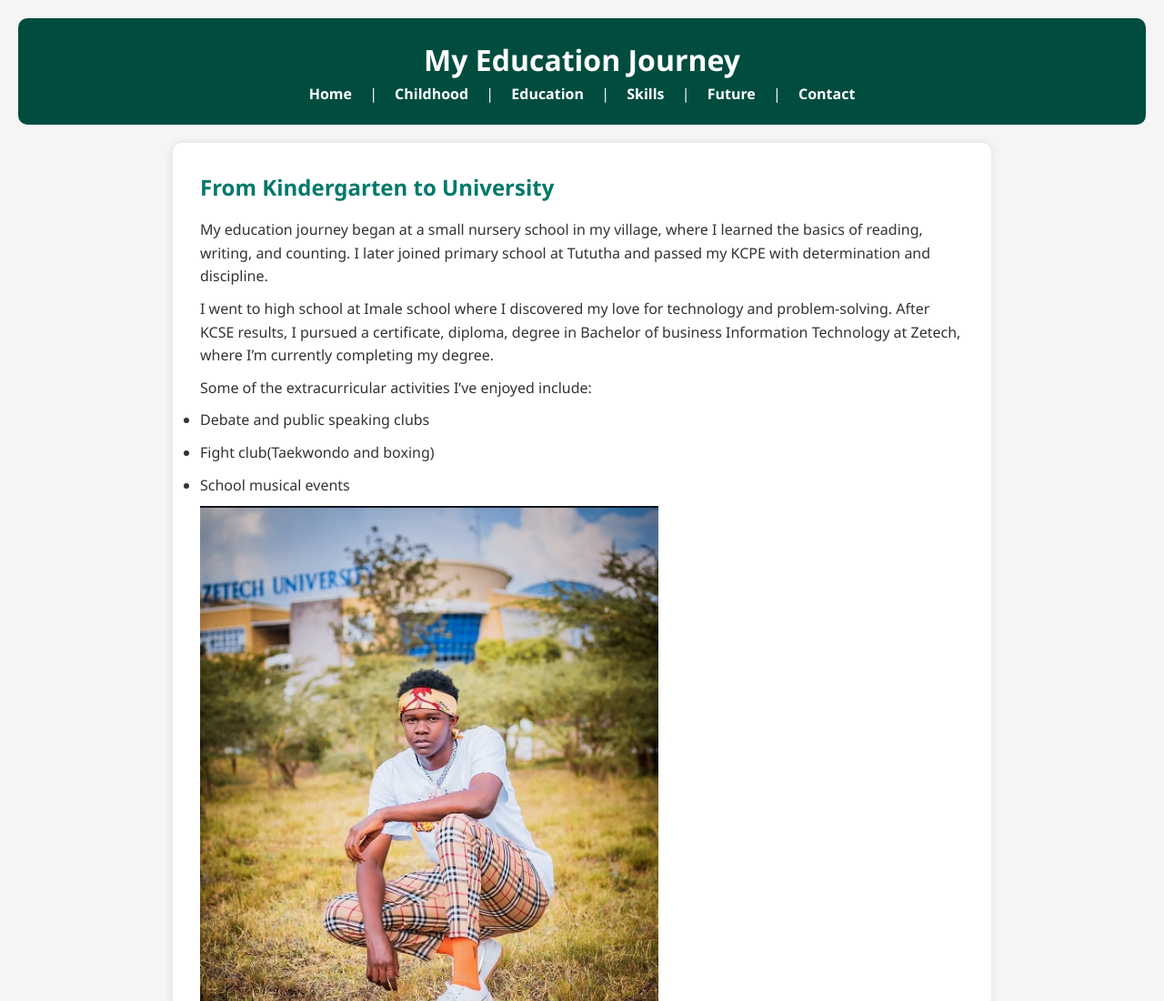
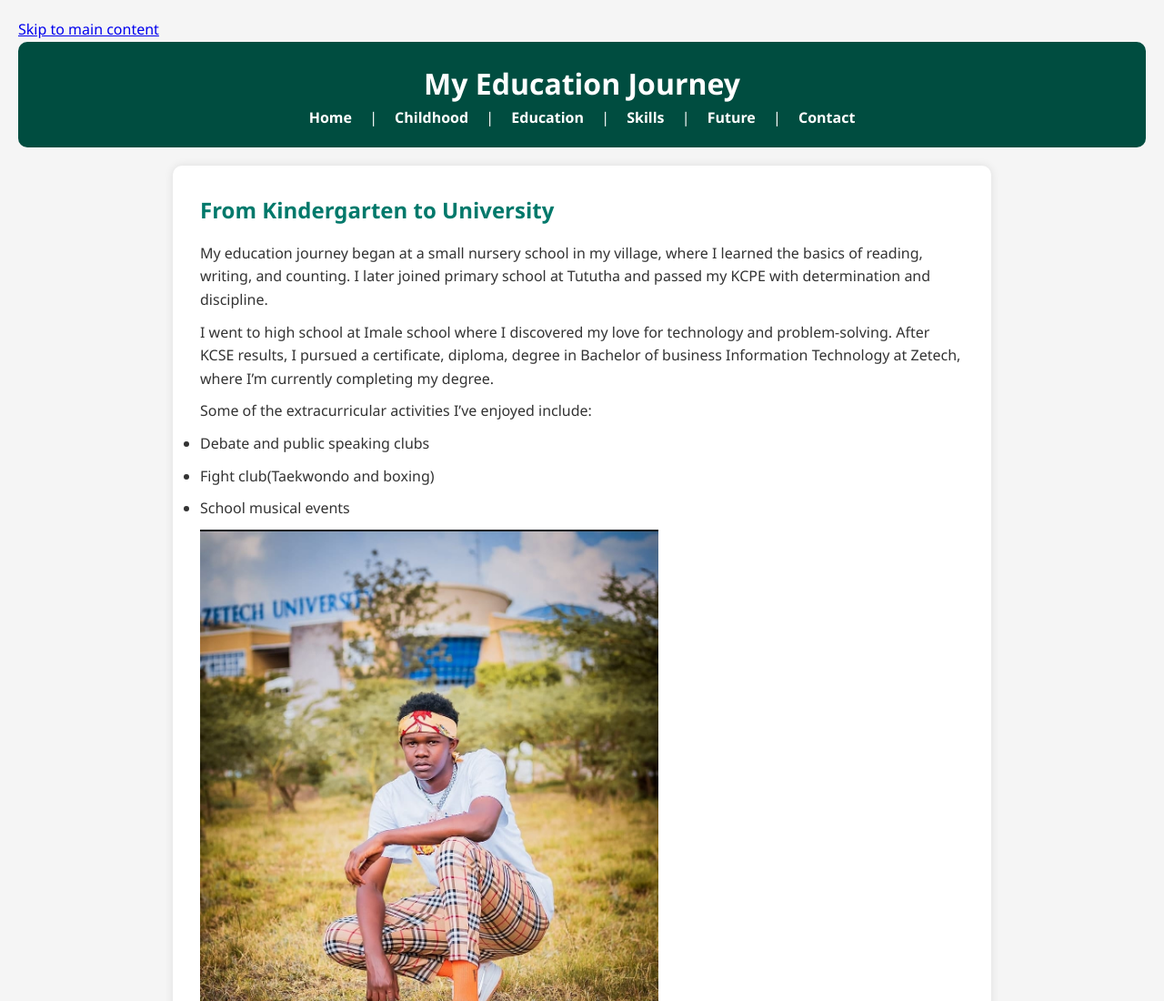
Before and after one commit to RyanBnd/My-life, a plain HTML site: page education.html in a window 1280 px wide. Shown: the top 1100 px of the page at 91% size. Drawn offline with Linux system fonts and the light colour scheme.

Commit message:
Update education.html

```diff
--- a/education.html
+++ b/education.html
@@ -5,6 +5,7 @@
   <title>Education - My Personal Journey</title>
   <link rel="stylesheet" href="style.css">
 </head>
+  <a href="#maincontent" class="skip-link">Skip to main content</a>
 <body>
 
   <header>
```
